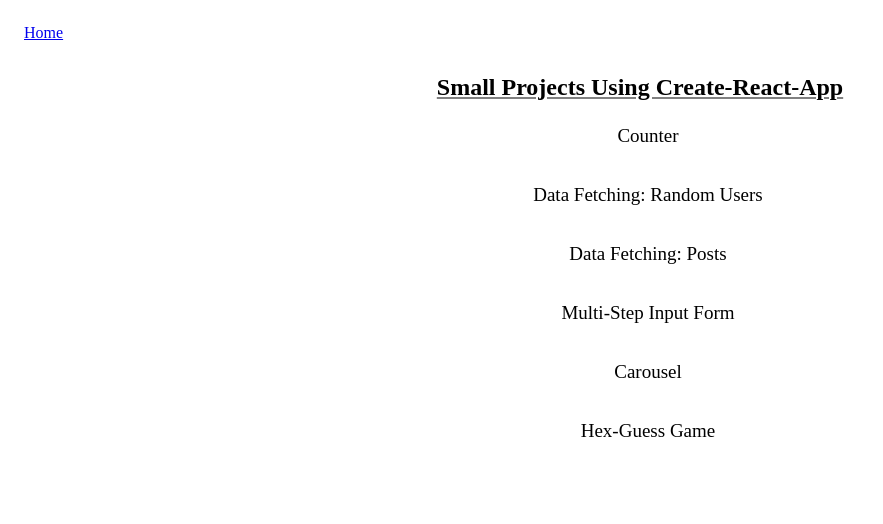
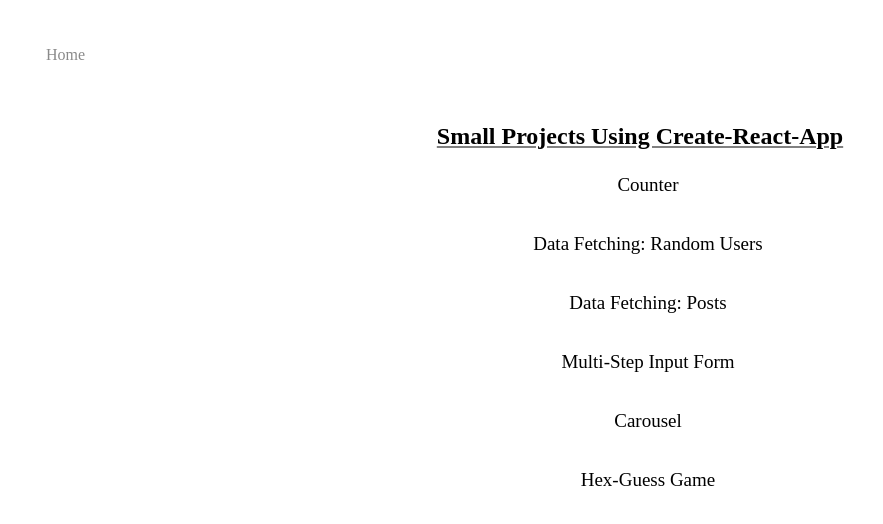
Before and after one commit to tiffmc1/small-react-projects, a React (Create React App) app: page / in a window 1280 px wide. Shown: the top 524 px of the page, without its empty margins (0-883 px from the left). Built offline with nearby package versions, Linux system fonts and the light colour scheme.

Commit message:
App: added styling

```diff
--- a/src/App.css
+++ b/src/App.css
@@ -1,3 +1,25 @@
 .app-nav {
-	padding: 1em;
+	display: flex;
+	justify-content: space-between;
+	padding: 38px;
 }
+
+.nav-wrapper {
+	height: 22px;
+	border-bottom: 1px solid transparent;
+	transition: border-bottom 0.5s;
+}
+
+.nav-wrapper a {
+	color: #8a8a8a;
+	text-decoration: none;
+	transition: color 0.5s;
+}
+
+.nav-wrapper:hover {
+	border-bottom: 1px solid black;
+}
+
+.nav-wrapper a:hover {
+	color: black;
+}
--- a/src/App.js
+++ b/src/App.js
@@ -11,9 +11,11 @@ import "./App.css";
 function App() {
 	return (
 		<>
-			<nav className="app-nav">
-				<Link to="/">Home</Link>
-			</nav>
+			<div className="app-nav">
+				<nav className="nav-wrapper">
+					<Link to="/">Home</Link>
+				</nav>
+			</div>
 			<Routes>
 				<Route path="/" element={<Home />} />
 				<Route path="/counter" element={<Counter />} />
```
